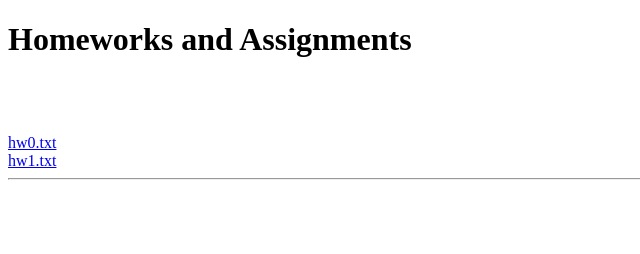
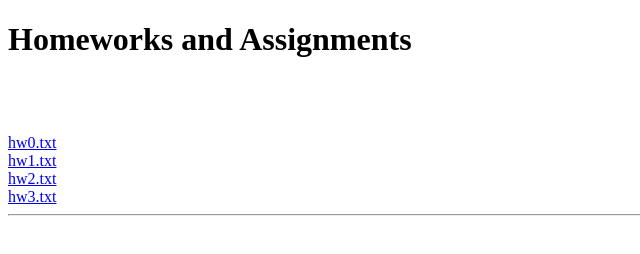
Before and after one commit to mmk150/mmk150.github.io, a plain HTML site: page em15.html in a window 1280 px wide. Shown: the whole page, without its empty margins (0-640 px from the left). Drawn offline with Linux system fonts and the light colour scheme.

Commit message:
Hw 2 and 3

```diff
--- a/em15.html
+++ b/em15.html
@@ -8,6 +8,8 @@
 
   <a href="hw0.txt">hw0.txt</a> <br>
   <a href="hw1.txt">hw1.txt</a> <br>
+  <a href="hw2.txt">hw2.txt</a> <br>
+  <a href="hw3.txt">hw3.txt</a> <br>
   <!-- This is how you make a comment in HTML, something not influencing the output on the page -->
 
   <!-- The bgcolor attribute of the 'body' tag tells
```
Also changed, not shown: hw2.txt (added), hw3.txt (added).
